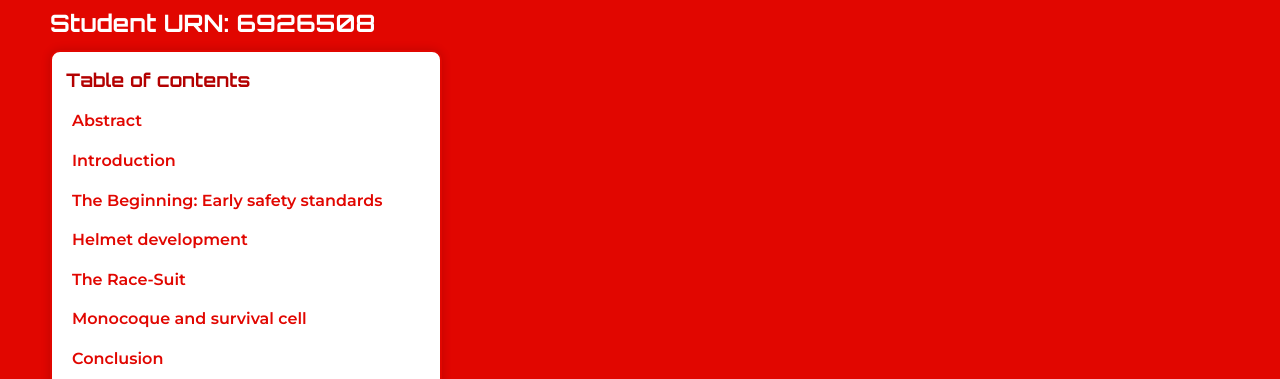
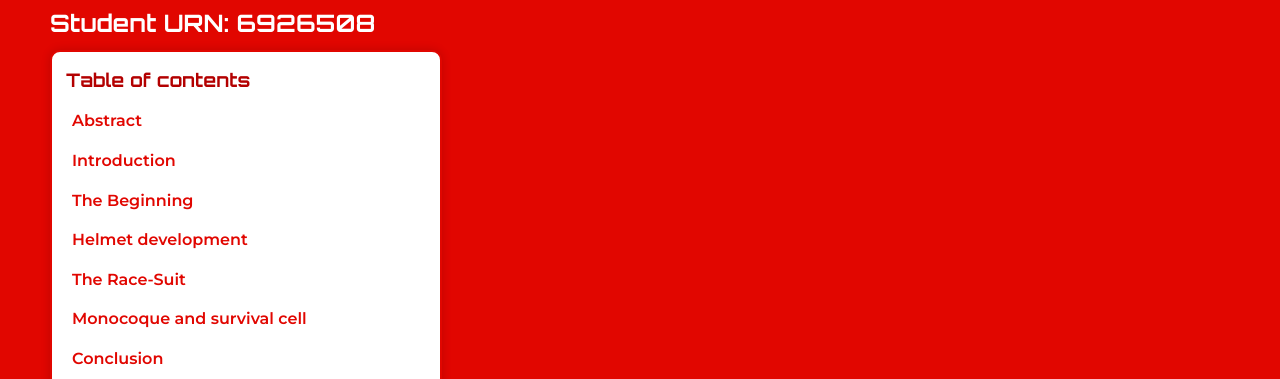
Before and after one commit to FEPSFY6926508/FY6926508, a plain HTML site: page index.html in a window 1280 px wide. Shown: the part 411-790 px from the top of the page. Drawn offline with Linux system fonts and the light colour scheme.

Commit message:
Update index.html

```diff
--- a/index.html
+++ b/index.html
@@ -175,7 +175,7 @@ img {
   <h3>Table of contents</h3>
   <a href="#Abstract">Abstract</a>
   <a href="#Introduction">Introduction</a>
-  <a href="#Beginning">The Beginning: Early safety standards</a>
+  <a href="#Beginning">The Beginning</a>
   <a href="#HelmetDevelopment">Helmet development</a>
   <a href="#RaceSuit">The Race-Suit</a>
   <a href="#Monocoque">Monocoque and survival cell</a>
```
